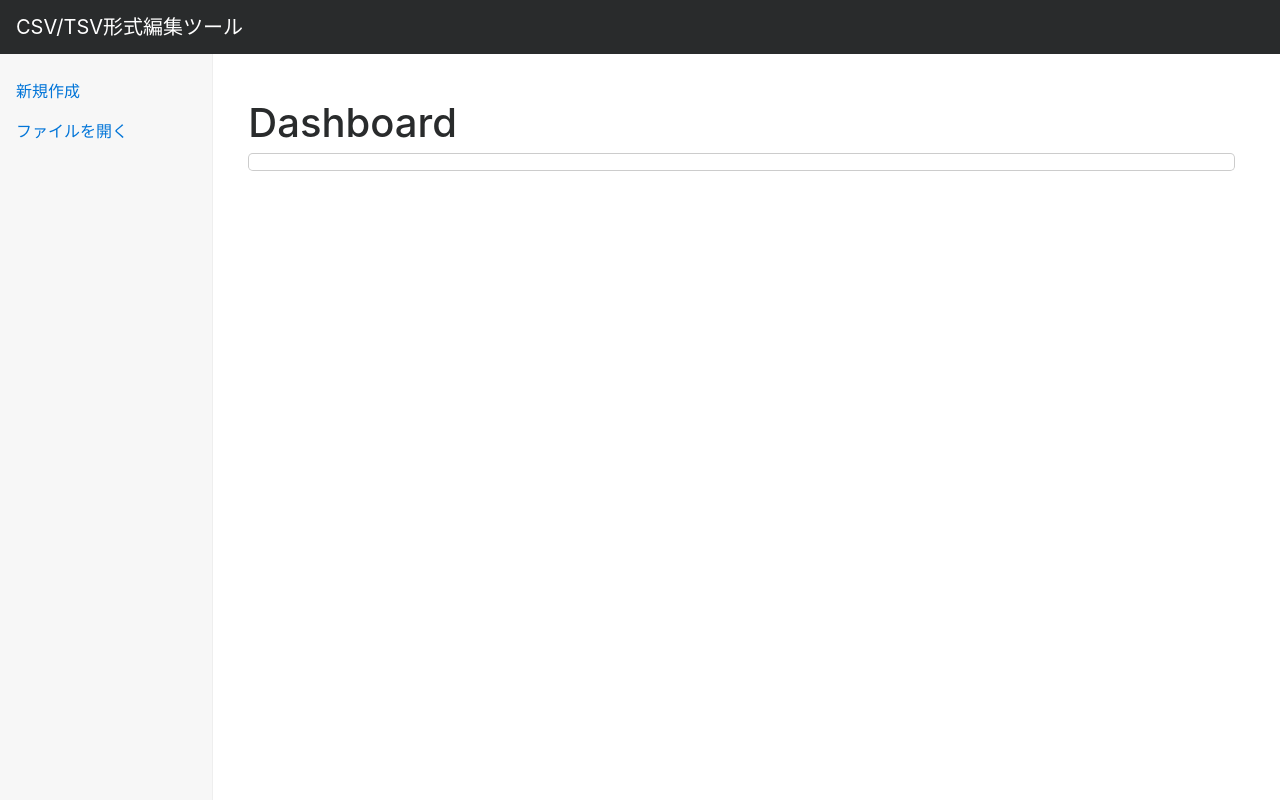
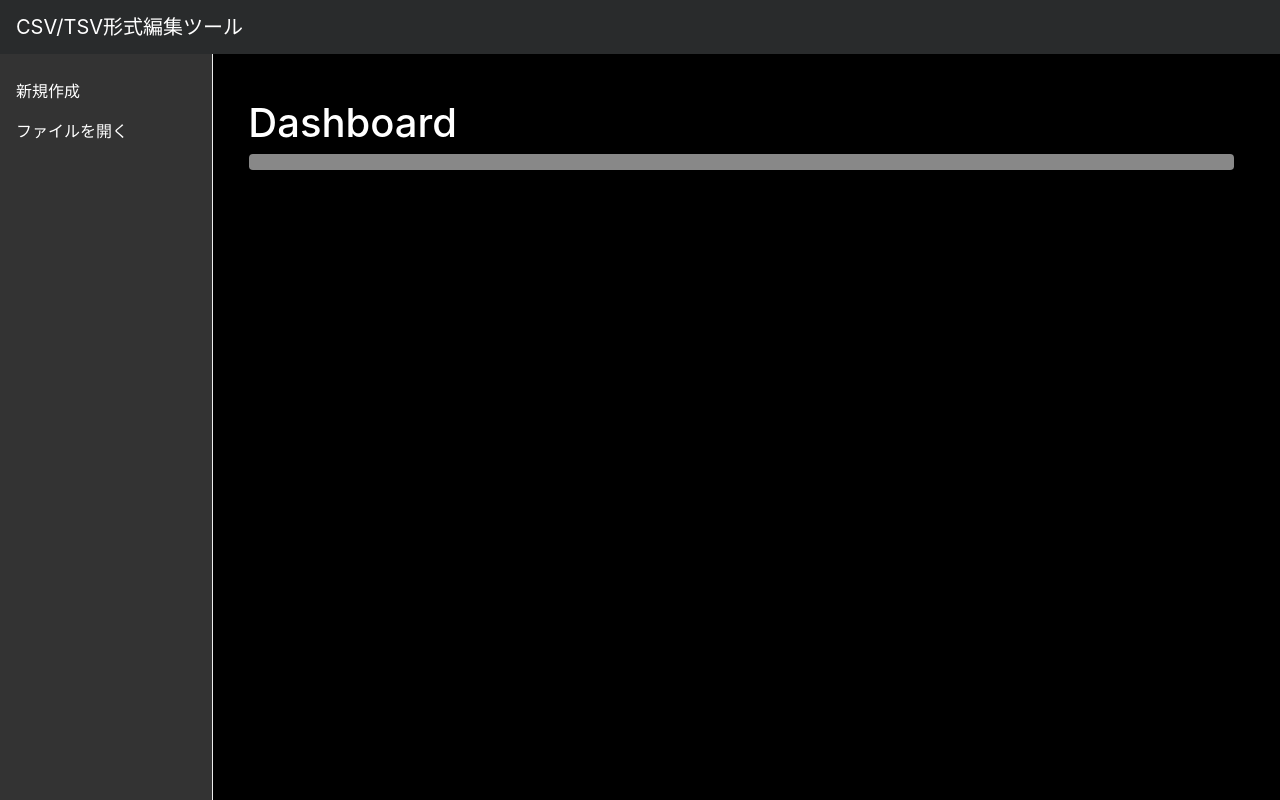
Before and after one commit to SRAUFactory/web-data-editor, a PHP site: page / in a window 1280 px wide. Run offline with PHP 8.4, Linux system fonts and the light colour scheme.

Commit message:
デザイン変更

```diff
--- a/css/dashboard.css
+++ b/css/dashboard.css
@@ -10,6 +10,7 @@
     border-right: 1px solid #eee;
     padding-left: 0;
     padding-right: 0;
+    background-color: #333;
 }
 
 .sidebar .nav {
@@ -44,6 +45,8 @@ main {
 
 body {
     padding: 30px;
+    background-color: #000;
+    color: #fff;
 }
 
 .md{
@@ -58,4 +61,16 @@ body {
 
 .modal.fade .modal-dialog {
     transform: translate(0,0);
- }
+}
+
+.modal-content {
+    background-color: #888;
+}
+
+a {
+    color: #fff;
+}
+
+a:visited {
+    color: #fff;
+}
```
